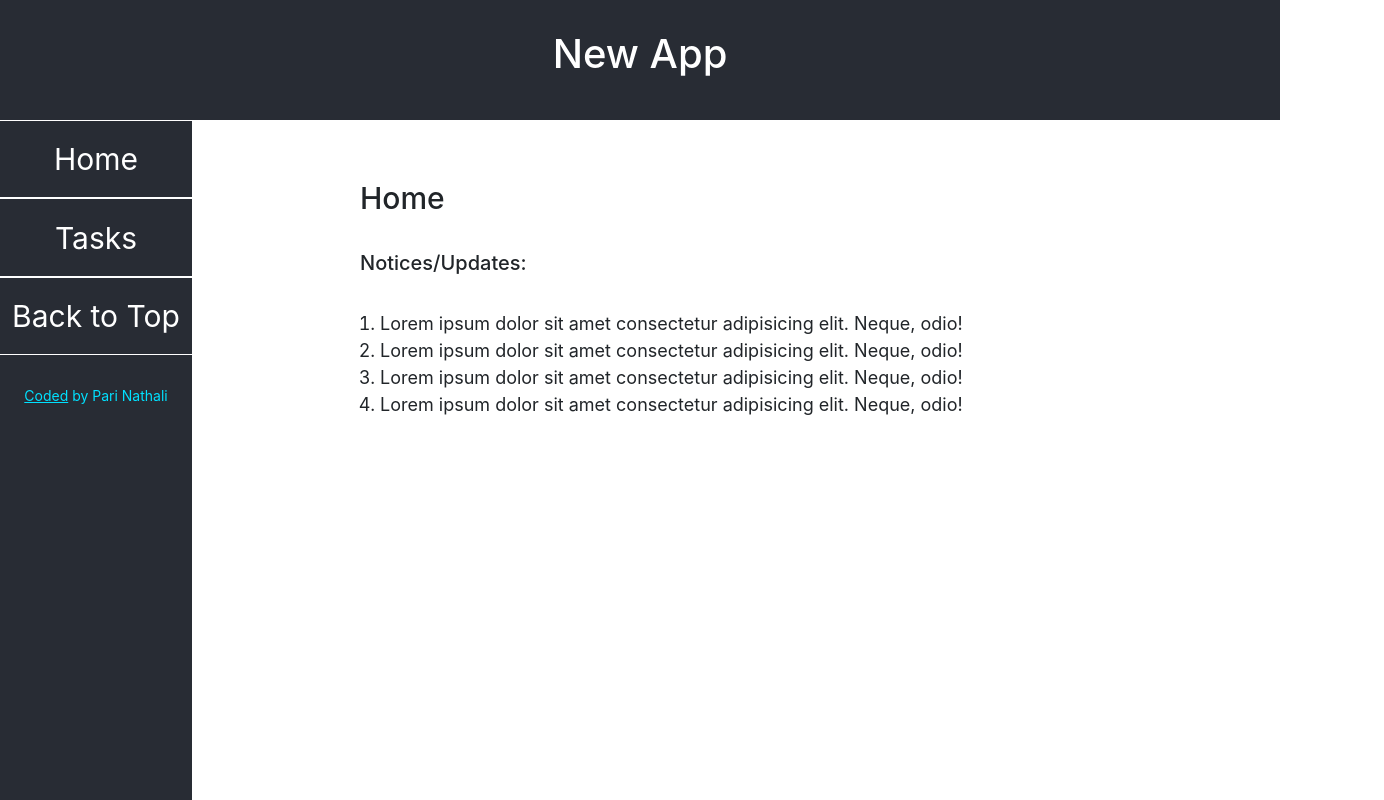
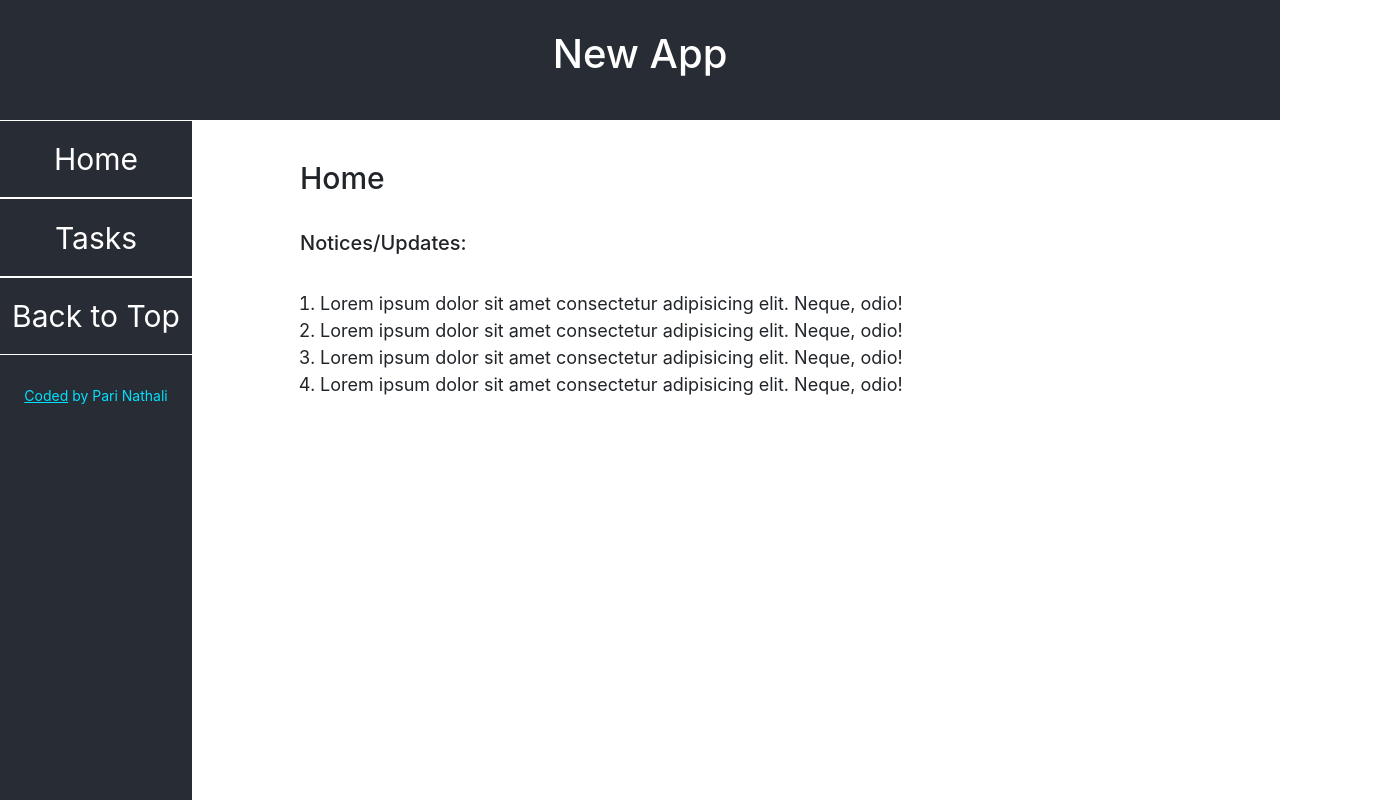
Before and after one commit to Pari-Pt/task-list-challenge, a React (Create React App) app: page / in a window 1280 px wide. Shown: the whole page, 1384 px wide, since content can reach past the window. Built offline with nearby package versions, Linux system fonts and the light colour scheme; no server answers.

Commit message:
Matched padding and margin for Home and TaskList

```diff
--- a/src/App.css
+++ b/src/App.css
@@ -80,10 +80,10 @@
   /* HOME AREA CSS */
 
   .Home-main-area{
-    padding-top: 18rem;
+    padding-top: 16rem;
     text-align: left;
     width: 20rem;
-    margin-left: 36rem;
+    margin-left: 30rem;
     width: 80vw;
   }
 
@@ -106,7 +106,7 @@
     text-align: left;
     margin-left: 30rem;
     width: fit-content;
-    padding-top: 10rem;
+    padding-top: 16rem;
   }
 
   ul.Task-list {
```
